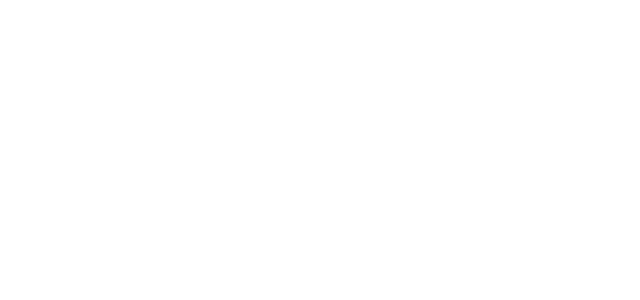
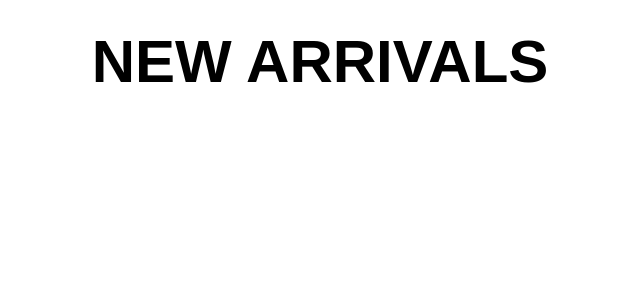
Before and after one commit to fdrcbrbr/lexicon-ecommerce-groupproject, a Next.js app: page / in a window 1280 px wide. Shown: the top 300 px of the page, without its empty margins (320-960 px from the left). Built offline with nearby package versions, Linux system fonts and the light colour scheme.

Commit message:
First commit landing

```diff
--- a/src/app/page.tsx
+++ b/src/app/page.tsx
@@ -1,5 +1,12 @@
 export default function Home() {
   return (
-    <div></div>
+    <main>
+      <div className="grid justify-center">
+        <h2 className="text-3xl md:text-5xl lg:text-6xl text-black font-black my-8">NEW ARRIVALS</h2>
+        <div className="grid grid-cols-1 sm:grid-cols-2 md:grid-cols-3 lg:grid-cols-4 gap-2 justify-center">
+
+        </div>
+      </div>
+    </main>
   );
 }
```
